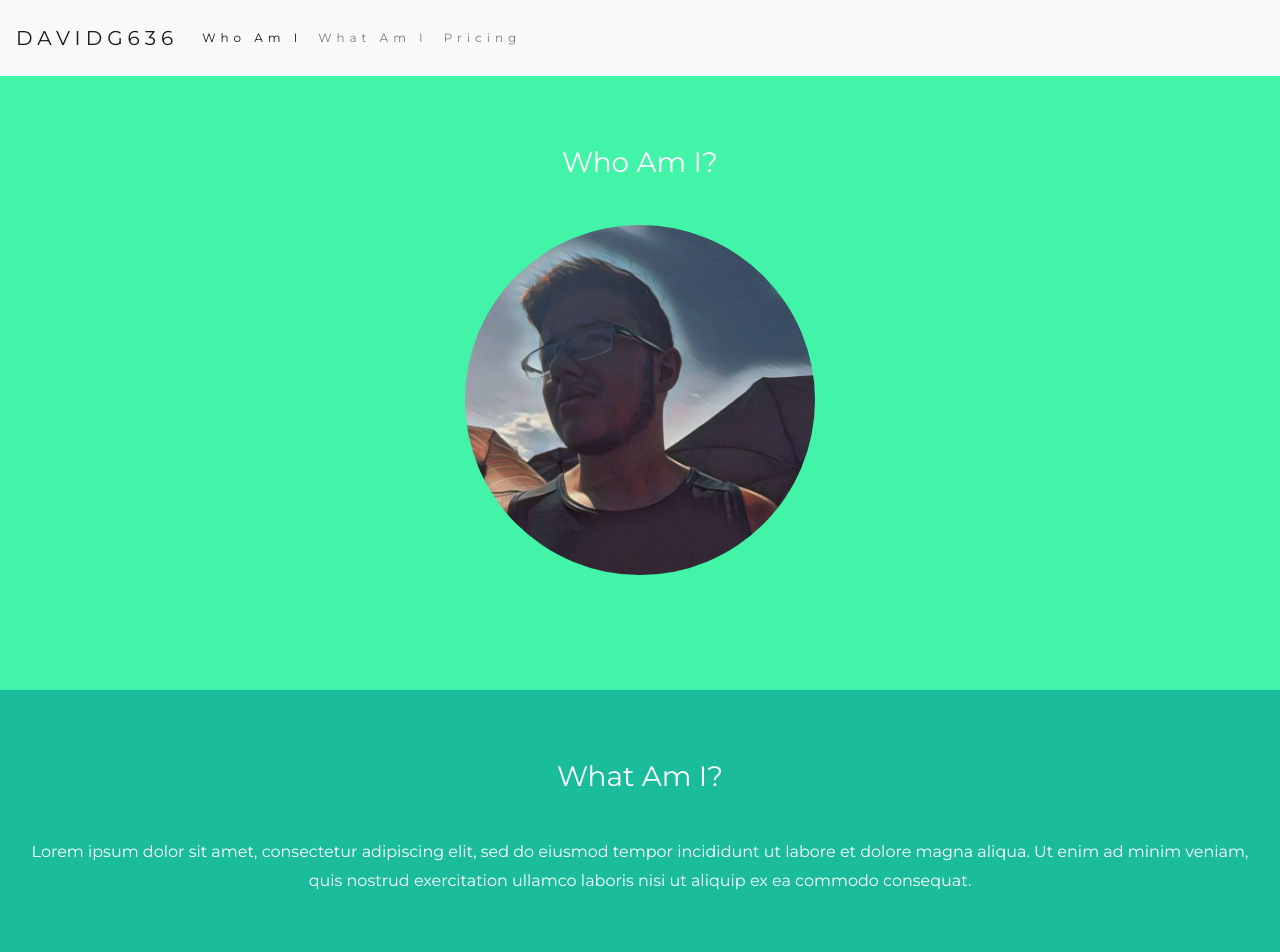
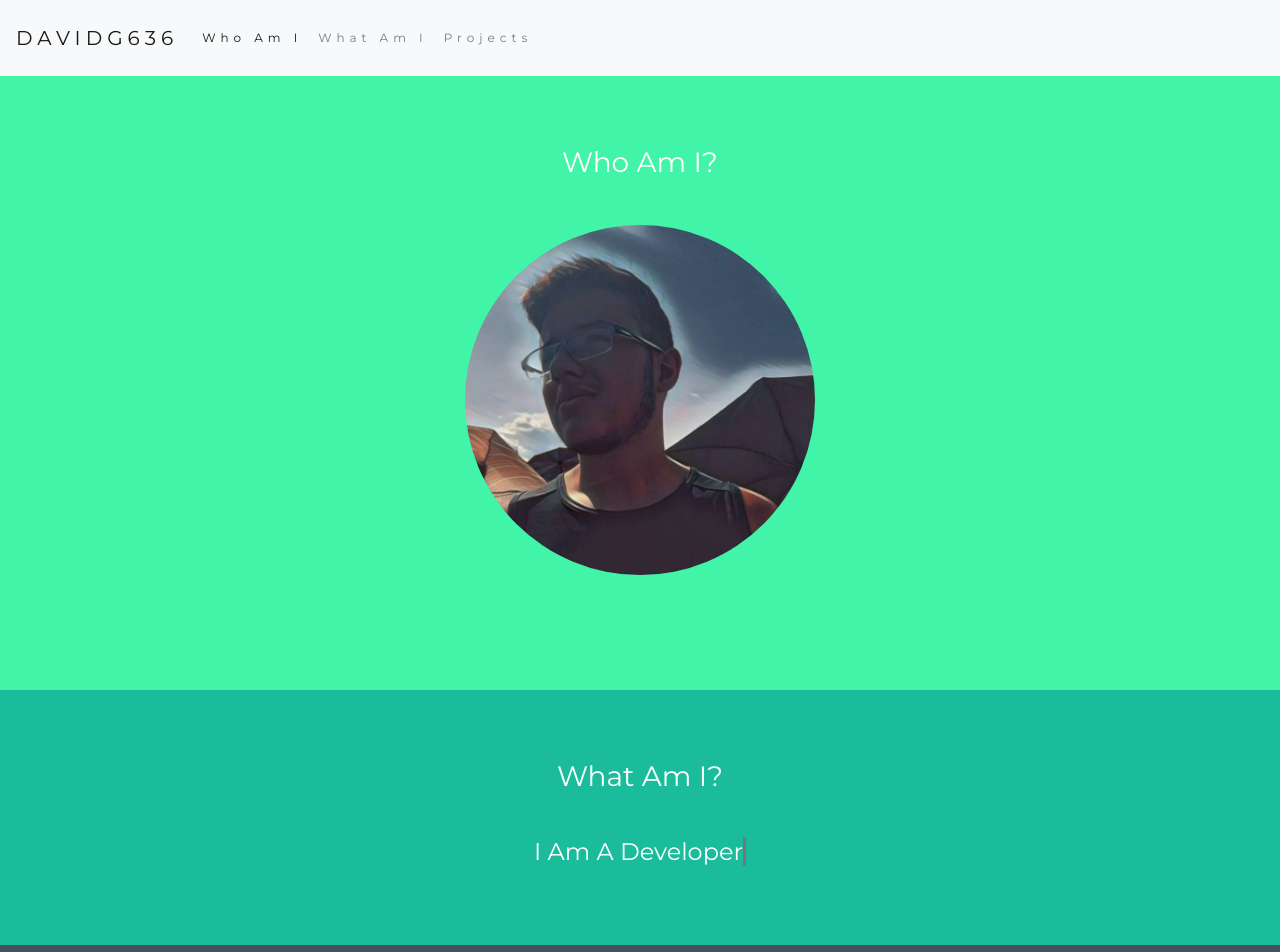
Before and after one commit to DavidG636/davidg636.github.io, a plain HTML site: page index.html in a window 1280 px wide. Shown: the top 952 px of the page. Drawn offline with nearby package versions, Linux system fonts and the light colour scheme.

Commit message:
Add typewriter to what I am section and ass projects to navbar

```diff
--- a/index.html
+++ b/index.html
@@ -31,7 +31,7 @@
           <a class="nav-link" href="#whatAmI">What Am I</a>
         </li>
         <li class="nav-item">
-          <a class="nav-link" href="#">Pricing</a>
+          <a class="nav-link" href="#projects">Projects</a>
         </li>
       </ul>
     </div>
@@ -44,10 +44,10 @@
 
   <div class="container-fluid bg-2 text-center" ID='whatAmI'>
     <h3 class="margin">What Am I?</h3>
-    <p>Lorem ipsum dolor sit amet, consectetur adipiscing elit, sed do eiusmod tempor incididunt ut labore et dolore magna aliqua. Ut enim ad minim veniam, quis nostrud exercitation ullamco laboris nisi ut aliquip ex ea commodo consequat. </p>
+    <h4>I Am <span class='typewriter' data-wait="3000" data-words='["A Developer", "A Creator", "Me"]'></span></h4>
   </div>
 
-  <div class="container-fluid bg-3 text-center">
+  <div class="container-fluid bg-3 text-center" id='projects'>
     <h3 class="margin">Projects</h3><br>
     <div id="carouselExampleIndicators" class="carousel slide" data-ride="carousel" data-interval="false">
       <ol class="carousel-indicators">
--- a/script.js
+++ b/script.js
@@ -46,4 +46,51 @@ $(function() {
   $('.filePicHelloName').click(function() {
     window.open('https://github.com/DavidG636/helloName/blob/master/helloName.c', '_blank');
   });
+
+  class Typewriter {
+    constructor(element, words, wait = 3000) {
+      this.element = element;
+      this.words = words;
+      this.text = '';
+      this.wordIndex = 0;
+      this.wait = parseInt(wait, 10);
+      this.type();
+      this.isDeleting = false;
+    }
+
+    type() {
+
+      const current = this.wordIndex % this.words.length;
+      const fullTxt = this.words[current];
+
+      if (this.isDeleting) {
+        this.text = fullTxt.substring(0, this.text.length - 1);
+      } else {
+        this.text = fullTxt.substring(0, this.text.length + 1);
+      }
+
+      this.element.html(`<span class="txt">${this.text}</span>`);
+      let speed = 300;
+
+      if (this.isDeleting) {
+        speed /= 2;
+      }
+
+      if (!this.isDeleting && this.text === fullTxt) {
+        speed = this.wait;
+        this.isDeleting = true;
+      } else if (this.isDeleting && this.text === '') {
+        this.isDeleting = false;
+        this.wordIndex++;
+        speed = 500;
+      }
+
+      setTimeout(() => {this.type()}, speed);
+    }
+  }
+
+  const element = $('.typewriter');
+  const words = JSON.parse($(element).attr('data-words'));
+  const wait = $(element).attr('data-wait');
+  var creator = new Typewriter(element, words, wait);
 });
--- a/styles.css
+++ b/styles.css
@@ -45,6 +45,10 @@ p {
   margin-bottom: 0;
   font-size: 12px;
   letter-spacing: 5px;
+}
+
+.typewriter > .txt {
+  border-right: 0.2rem solid #777;
 }
 
 .navbar-nav li a:hover {
```
